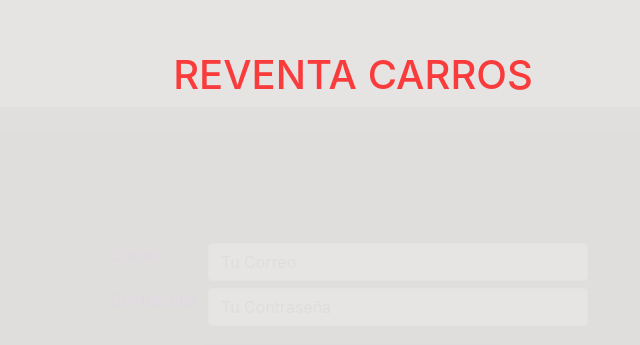
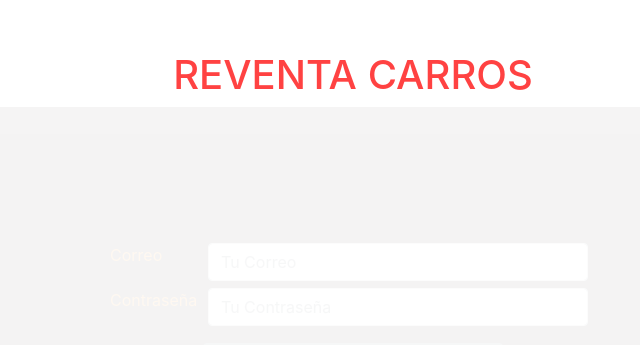
Before and after one commit to TonyTony999/scrape_2, a React (Create React App) app in the folder Frontend/my-app/: page /login in a window 1280 px wide. Shown: the part 121-466 px from the top of the page, without its empty margins (287-927 px from the left). Built offline with nearby package versions, Linux system fonts and the light colour scheme.

Commit message:
changed css files for register and login twice

```diff
--- a/Frontend/my-app/src/Pages/Register/index.css
+++ b/Frontend/my-app/src/Pages/Register/index.css
@@ -4,7 +4,7 @@
     flex-direction:column;
     height:800px;
     width:100%;
-    background-color:rgb(230, 227, 227);
+    background-color:rgb(255, 255, 255);
    /* background:url("https://www.expatica.com/app/uploads/sites/6/2017/05/selling-a-car-1920x1080.jpg");*/
     /*background-size: cover;*/
    /* background-repeat: no-repeat;*/
@@ -15,7 +15,7 @@
 }
 
 .secondary-container{
-background-color: rgb(130, 130, 130);
+background-color: rgb(57, 52, 52);
 opacity: 5%;
 display:flex;
 flex-direction:column;
@@ -24,7 +24,7 @@
 height:400px;
 width:60%;
 border-radius: 2%;
-color: blueviolet;
+color: rgb(255, 132, 0);
 }
 
 .form-group{
```
